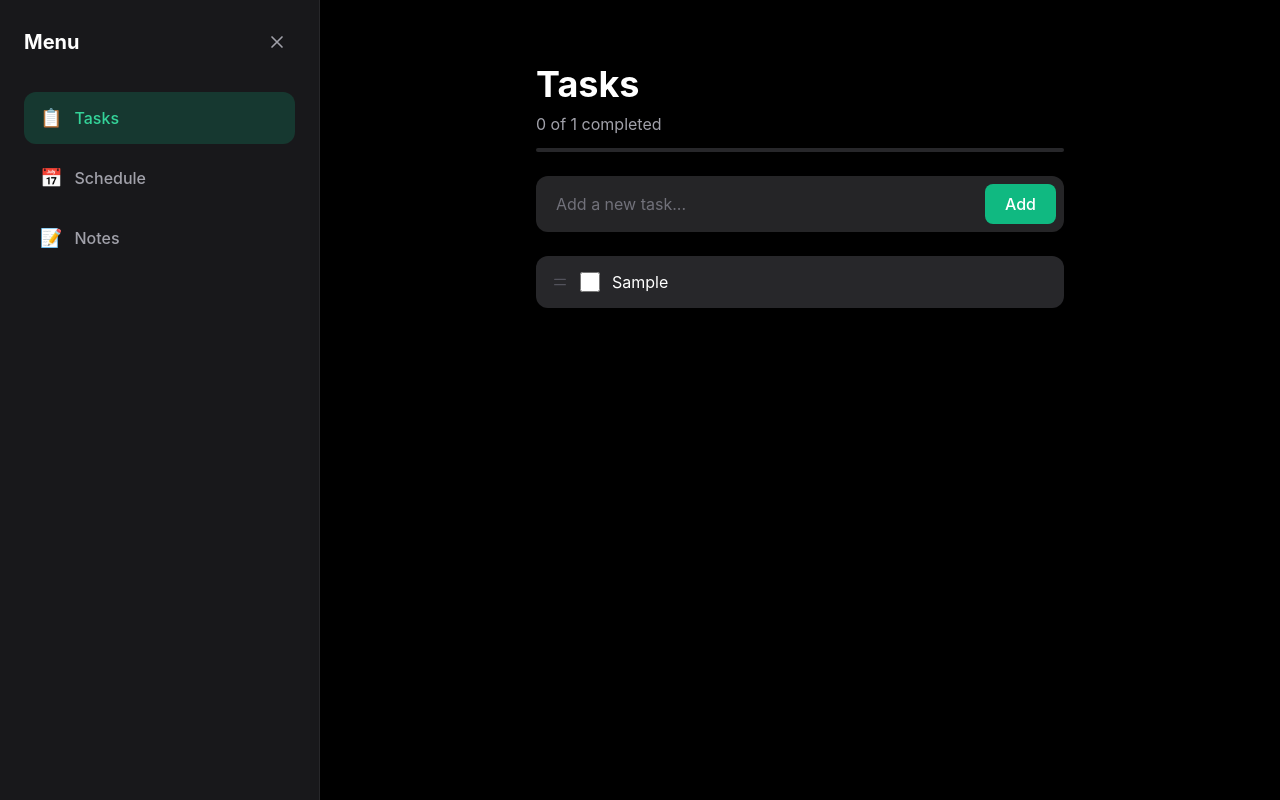
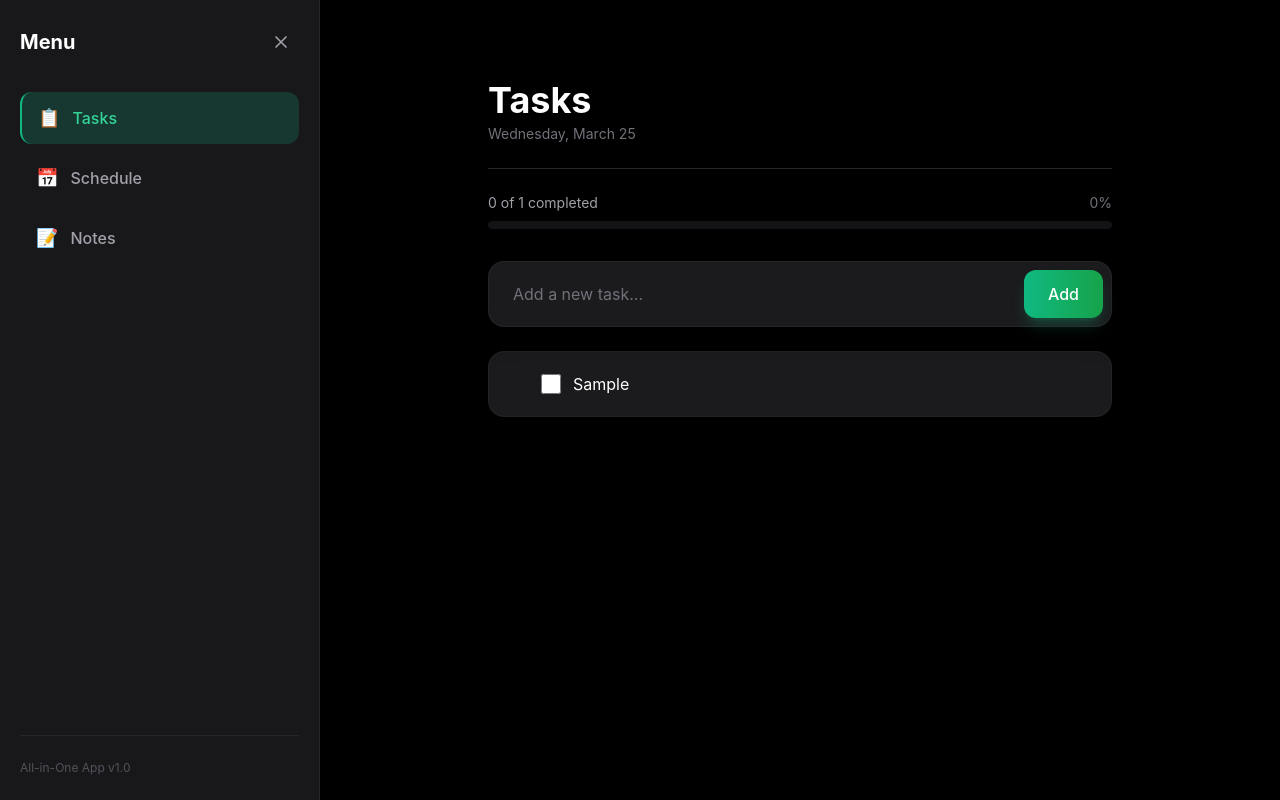
Before and after one commit to sulaimonoo5/ToDoApp, a React (Vite) app: page / in a window 1280 px wide. Both pictures are taken after typing "Sample" into the empty fields and a click on the button "Add". Built offline with nearby package versions, Linux system fonts and the light colour scheme.

Commit message:
v 0.0.14 the style has been updated, and several UI and UX improvements have been added

```diff
--- a/src/App.jsx
+++ b/src/App.jsx
@@ -8,34 +8,58 @@ import MenuIcon from "./icons/MenuIcon";
 const TASKS_KEY = "todos";
 const SIDEBAR_KEY = "sidebarOpen";
 
+// Форматирование даты
+const formatDate = () => {
+  const date = new Date();
+  const options = { weekday: 'long', month: 'long', day: 'numeric' };
+  return date.toLocaleDateString('en-US', options);
+};
+
 function App() {
   // Список задач
   const [tasks, setTasks] = useState([]);
+  // Определение размера экрана
+  const [isDesktop, setIsDesktop] = useState(() => window.innerWidth >= 1024);
   // Состояние sidebar (открыт/закрыт)
   const [sidebarOpen, setSidebarOpen] = useState(() => {
-    // Загрузка состояния из localStorage при инициализации
+    // На планшетах/мобильных - всегда закрыт
+    if (window.innerWidth < 1024) {
+      return false;
+    }
+    // На десктопе - загружаем из localStorage
     const saved = localStorage.getItem(SIDEBAR_KEY);
     if (saved !== null) {
       return saved === 'true';
     }
-    // По умолчанию: открыт на большом экране
-    return window.innerWidth >= 1024;
+    // По умолчанию на десктопе: открыт
+    return true;
   });
   // Флаг: идёт ли загрузка из localStorage
   const isLoadingRef = useRef(true);
   // Флаг: пользователь уже взаимодействовал с toggle
   const userInteractedRef = useRef(false);
 
-  // Отслеживание ширины окна (только при первом рендере)
+  // Отслеживание ширины окна
   useEffect(() => {
     const handleResize = () => {
-      // Не менять состояние если пользователь уже взаимодействовал
+      const desktop = window.innerWidth >= 1024;
+      setIsDesktop(desktop);
+
+      // На планшетах/мобильных - всегда закрыт, без localStorage
+      if (!desktop) {
+        userInteractedRef.current = false;
+        setSidebarOpen(false);
+        return;
+      }
+
+      // На десктопе - применяем localStorage логику
       if (userInteractedRef.current) return;
 
-      const wide = window.innerWidth >= 1024;
-      // Если localStorage пуст - применяем автологику
-      if (localStorage.getItem(SIDEBAR_KEY) === null) {
-        setSidebarOpen(wide);
+      const saved = localStorage.getItem(SIDEBAR_KEY);
+      if (saved !== null) {
+        setSidebarOpen(saved === 'true');
+      } else {
+        setSidebarOpen(true);
       }
     };
 
@@ -45,10 +69,16 @@ function App() {
 
   // Обработчик toggle
   const handleToggle = () => {
+    // На планшетах/мобильных - просто переключаем без localStorage
+    if (!isDesktop) {
+      setSidebarOpen(!sidebarOpen);
+      return;
+    }
+
+    // На десктопе - сохраняем в localStorage
     userInteractedRef.current = true;
     const newState = !sidebarOpen;
     setSidebarOpen(newState);
-    // Сохраняем в localStorage
     localStorage.setItem(SIDEBAR_KEY, String(newState));
   };
 
@@ -123,26 +153,35 @@ function App() {
       {/* Кнопка открытия меню */}
       <button
         onClick={handleToggle}
-        className="fixed top-4 left-4 z-30 p-2 bg-zinc-800 hover:bg-zinc-700 rounded-xl transition-colors"
+        className="fixed top-4 left-4 z-30 p-2.5 bg-zinc-800/80 backdrop-blur-sm hover:bg-zinc-700 rounded-xl transition-all duration-200 border border-zinc-700/50"
       >
-        <MenuIcon className="w-6 h-6 text-white" />
+        <MenuIcon className="w-5 h-5 text-white" />
       </button>
 
       {/* Основной контент */}
       <main className={`flex-1 transition-all duration-300 ${sidebarOpen ? 'lg:ml-80' : ''}`}>
-        <div className="max-w-xl mx-auto pt-16 px-6">
+        <div className="max-w-2xl mx-auto pt-20 px-4 sm:px-6 pb-32">
           {/* Заголовок и статистика */}
-          <div className="mb-6">
-            <h1 className="text-4xl font-bold mb-2">Tasks</h1>
-            <p className="text-zinc-400 mb-3">
-              {tasks.length === 0
-                ? "No tasks yet"
-                : `${completedCount} of ${tasks.length} completed`}
-            </p>
+          <div className="mb-6 sm:mb-8">
+            <h1 className="text-2xl sm:text-3xl md:text-4xl font-bold text-white mb-1">Tasks</h1>
+            <p className="text-zinc-500 text-xs sm:text-sm mb-4 sm:mb-6">{formatDate()}</p>
+
+            {/* Разделитель */}
+            <div className="border-b border-zinc-800 mb-4 sm:mb-6" />
+
+            {/* Прогресс */}
+            <div className="flex items-center justify-between mb-2">
+              <p className="text-zinc-400 text-xs sm:text-sm">
+                {tasks.length === 0
+                  ? "No tasks yet"
+                  : `${completedCount} of ${tasks.length} completed`}
+              </p>
+              <p className="text-zinc-500 text-xs sm:text-sm">{Math.round(progress)}%</p>
+            </div>
             {tasks.length > 0 && (
-              <div className="w-full h-1 bg-zinc-800 rounded-full overflow-hidden">
+              <div className="w-full h-2 bg-zinc-800/50 rounded-full overflow-hidden">
                 <div
-                  className="h-full bg-emerald-500 rounded-full transition-all duration-500"
+                  className="h-full bg-gradient-to-r from-emerald-400 to-green-600 rounded-full transition-all duration-500 shadow-lg shadow-emerald-500/20"
                   style={{ width: `${progress}%` }}
                 />
               </div>
@@ -159,6 +198,7 @@ function App() {
             onToggle={toggleTask}
             onReorder={reorderTasks}
             onEdit={editTask}
+            isMobile={!isDesktop}
           />
         </div>
       </main>
--- a/src/components/Sidebar.jsx
+++ b/src/components/Sidebar.jsx
@@ -20,33 +20,40 @@ function Sidebar({ isOpen, onClose }) {
       {/* Sidebar */}
       <aside
         className={`fixed top-0 left-0 h-full w-80 bg-zinc-900 border-r border-zinc-800 z-50 transform transition-transform duration-300 ${isOpen ? "translate-x-0" : "-translate-x-full"}`}>
-        <div className="p-6">
+        <div className="py-6 px-5 h-full flex flex-col">
           {/* Header с кнопкой закрытия */}
           <div className="flex items-center justify-between mb-8">
             <h2 className="text-xl font-bold text-white">Menu</h2>
             <button
               onClick={onClose}
-              className="p-2 text-zinc-400 hover:text-white hover:bg-zinc-800 rounded-lg transition-colors"
+              className="p-2 text-zinc-400 hover:text-white hover:bg-zinc-800 rounded-lg transition-all duration-200"
             >
               <svg className="w-5 h-5" fill="none" stroke="currentColor" viewBox="0 0 24 24">
                 <path strokeLinecap="round" strokeLinejoin="round" strokeWidth={2} d="M6 18L18 6M6 6l12 12" />
               </svg>
             </button>
           </div>
-          <nav className="space-y-2">
-            {menuItems.map((item) => (
+
+          {/* Navigation */}
+          <nav className="flex-1 space-y-2">
+            {menuItems.map((item, index) => (
               <button
                 key={item.name}
-                className={`w-full flex items-center gap-3 px-4 py-3 rounded-xl transition-colors ${
+                className={`w-full flex items-center gap-3 px-4 py-3 rounded-xl transition-all duration-200 ${
                   item.active
-                    ? "bg-emerald-500/20 text-emerald-400"
-                    : "text-zinc-400 hover:bg-zinc-800 hover:text-white"
+                    ? "bg-emerald-500/20 text-emerald-400 border-l-2 border-emerald-500"
+                    : "text-zinc-400 hover:bg-zinc-800 hover:text-white hover:translate-x-1"
                 }`}>
                 <span className="text-lg">{item.icon}</span>
                 <span className="font-medium">{item.name}</span>
               </button>
             ))}
           </nav>
+
+          {/* Footer */}
+          <div className="pt-6 border-t border-zinc-800">
+            <p className="text-xs text-zinc-600">All-in-One App v1.0</p>
+          </div>
         </div>
       </aside>
     </>
--- a/src/components/TaskInput.jsx
+++ b/src/components/TaskInput.jsx
@@ -35,7 +35,6 @@ function TaskInput({ onAdd }) {
     e.preventDefault()
     const trimmed = text.trim()
     if (trimmed) {
-      console.log('[Input] Submitting:', trimmed)
       onAdd(trimmed) // Уже капитализирован
       setText('') // Очищаем input
       inputRef.current?.focus() // Возвращаем фокус
@@ -43,20 +42,20 @@ function TaskInput({ onAdd }) {
   }
 
   return (
-    <div className="sticky top-4 z-10 mb-6">
+    <div className="sticky top-4 z-10 mb-4 sm:mb-6">
       <form onSubmit={handleSubmit}>
-        <div className="flex gap-2 bg-zinc-800/95 backdrop-blur-sm rounded-xl p-2 shadow-lg">
+        <div className="flex gap-2 sm:gap-3 bg-zinc-800/70 backdrop-blur-sm rounded-2xl p-1.5 sm:p-2 shadow-xl shadow-black/20 border border-zinc-700/30">
           <input
             ref={inputRef}
             type="text"
             value={text}
             onChange={handleChange}
             placeholder="Add a new task..."
-            className="flex-1 bg-transparent px-3 py-2 text-white placeholder-zinc-500 focus:outline-none"
+            className="flex-1 min-w-0 bg-transparent px-3 sm:px-4 py-2.5 sm:py-3 text-sm sm:text-base text-white placeholder-zinc-500 focus:outline-none transition-all duration-200"
           />
           <button
             type="submit"
-            className="bg-emerald-500 hover:bg-emerald-400 active:scale-95 text-white px-5 py-2 rounded-lg font-medium transition-all duration-200"
+            className="bg-gradient-to-r from-emerald-500 to-green-600 hover:from-emerald-400 hover:to-green-500 active:scale-95 text-white px-4 sm:px-6 py-2.5 sm:py-3 rounded-xl font-medium text-sm sm:text-base transition-all duration-200 shadow-lg shadow-emerald-500/25 flex-shrink-0"
           >
             Add
           </button>
--- a/src/components/TaskItem.jsx
+++ b/src/components/TaskItem.jsx
@@ -1,81 +1,100 @@
-import React, { useState, useRef, useEffect } from 'react'
-import EditIcon from '../icons/EditIcon'
-import DeleteIcon from '../icons/DeleteIcon'
+import React, { useState, useRef, useEffect } from "react";
+import EditIcon from "../icons/EditIcon";
+import DeleteIcon from "../icons/DeleteIcon";
 
-function TaskItem({ task, onDelete, onToggle, onEdit, isDragging, onDragStart, onDragOver, onDrop, dragHandleProps }) {
+function TaskItem({
+  task,
+  onDelete,
+  onToggle,
+  onEdit,
+  isDragging,
+  onDragStart,
+  onDragOver,
+  onDrop,
+  dragHandleProps,
+  isMobile,
+}) {
   // Состояние для анимации удаления
-  const [isDeleting, setIsDeleting] = useState(false)
+  const [isDeleting, setIsDeleting] = useState(false);
   // Состояние для режима редактирования
-  const [isEditing, setIsEditing] = useState(false)
-  const [editText, setEditText] = useState(task.text)
-  const editInputRef = useRef(null)
+  const [isEditing, setIsEditing] = useState(false);
+  const [editText, setEditText] = useState(task.text);
+  const editInputRef = useRef(null);
 
   // Автофокус при входе в режим редактирования
   useEffect(() => {
     if (isEditing) {
-      editInputRef.current?.focus()
-      editInputRef.current?.select()
+      editInputRef.current?.focus();
+      editInputRef.current?.select();
     }
-  }, [isEditing])
+  }, [isEditing]);
 
   // Плавное удаление с анимацией
   const handleDelete = () => {
-    setIsDeleting(true)
+    setIsDeleting(true);
     // Удаляем после завершения анимации (200ms)
-    setTimeout(() => onDelete(task.id), 200)
-  }
+    setTimeout(() => onDelete(task.id), 200);
+  };
 
   // Начать редактирование
   const startEdit = () => {
-    setEditText(task.text)
-    setIsEditing(true)
-  }
+    setEditText(task.text);
+    setIsEditing(true);
+  };
 
   // Сохранить изменения
   const saveEdit = () => {
-    const trimmed = editText.trim()
+    const trimmed = editText.trim();
     if (trimmed && trimmed !== task.text) {
-      onEdit(task.id, trimmed)
+      onEdit(task.id, trimmed);
     }
-    setIsEditing(false)
-  }
+    setIsEditing(false);
+  };
 
   // Отменить редактирование
   const cancelEdit = () => {
-    setEditText(task.text)
-    setIsEditing(false)
-  }
+    setEditText(task.text);
+    setIsEditing(false);
+  };
 
   // Обработка Enter и Escape при редактировании
   const handleEditKeyDown = (e) => {
-    if (e.key === 'Enter') {
-      e.preventDefault()
-      saveEdit()
-    } else if (e.key === 'Escape') {
-      e.preventDefault()
-      cancelEdit()
+    if (e.key === "Enter") {
+      e.preventDefault();
+      saveEdit();
+    } else if (e.key === "Escape") {
+      e.preventDefault();
+      cancelEdit();
     }
-  }
+  };
 
   return (
     <div
-      className={`group flex items-center gap-3 bg-zinc-800 rounded-xl px-4 py-3 shadow-sm hover:bg-zinc-750 hover:scale-[1.01] hover:shadow-md transition-all duration-200 ${isDeleting ? 'opacity-0 scale-95' : 'opacity-100 scale-100'} ${isDragging ? 'ring-2 ring-emerald-500' : ''}`}
+      className={`group flex items-center gap-2 sm:gap-3 bg-zinc-800/70 backdrop-blur-sm rounded-2xl px-4 sm:px-5 py-3 sm:py-4 shadow-lg shadow-black/10 border border-zinc-700/20 overflow-hidden ${isMobile ? "" : "hover:bg-zinc-800/90 hover:scale-[1.01] hover:shadow-xl hover:shadow-black/20"} transition-all duration-200 ${isDeleting ? "opacity-0 scale-95" : "opacity-100 scale-100"} ${isDragging ? "ring-2 ring-emerald-500" : ""}`}
       draggable={!isEditing}
       onDragStart={(e) => onDragStart(e, task.id)}
       onDragOver={onDragOver}
-      onDrop={(e) => onDrop(e, task.id)}
-    >
-      {/* Drag handle (иконка для перетаскивания) */}
+      onDrop={(e) => onDrop(e, task.id)}>
+      {/* Drag handle (решётка из точек) */}
       <div
-        {...dragHandleProps}
-        className="cursor-grab active:cursor-grabbing text-zinc-600 hover:text-zinc-400 transition-colors"
-        onMouseDown={(e) => {
-          // Предотвращаем startEdit при клике на drag handle
-          e.stopPropagation()
-        }}
-      >
-        <svg className="w-4 h-4" fill="none" stroke="currentColor" viewBox="0 0 24 24">
-          <path strokeLinecap="round" strokeLinejoin="round" strokeWidth={2} d="M4 8h16M4 16h16" />
+        className={`cursor-grab active:cursor-grabbing text-zinc-500 ${isMobile ? "" : "invisible group-hover:visible"} transition-all duration-200 flex-shrink-0`}
+        onMouseDown={(e) => e.stopPropagation()}>
+        <svg
+          className="w-4 sm:w-5 h-4 sm:h-5"
+          fill="currentColor"
+          viewBox="0 0 24 24">
+          {/* Первая колонка */}
+          <circle cx="5" cy="6" r="1.5" />
+          <circle cx="5" cy="12" r="1.5" />
+          <circle cx="5" cy="18" r="1.5" />
+          {/* Вторая колонка */}
+          <circle cx="12" cy="6" r="1.5" />
+          <circle cx="12" cy="12" r="1.5" />
+          <circle cx="12" cy="18" r="1.5" />
+          {/* Третья колонка */}
+          <circle cx="19" cy="6" r="1.5" />
+          <circle cx="19" cy="12" r="1.5" />
+          <circle cx="19" cy="18" r="1.5" />
         </svg>
       </div>
 
@@ -85,7 +104,7 @@ function TaskItem({ task, onDelete, onToggle, onEdit, isDragging, onDragStart, o
         checked={task.completed}
         onChange={() => onToggle(task.id)}
         onClick={(e) => e.stopPropagation()}
-        className="w-5 h-5 rounded border-2 border-zinc-600 bg-zinc-700 text-emerald-500 focus:ring-emerald-500 focus:ring-offset-0 cursor-pointer accent-emerald-500 transition-transform duration-200 hover:scale-110 checked:active:scale-90"
+        className={`w-5 h-5 rounded-lg border-2 border-zinc-600 bg-zinc-700/50 text-emerald-500 focus:ring-emerald-500 focus:ring-offset-0 cursor-pointer accent-emerald-500 transition-all duration-200 ${isMobile ? "" : "hover:scale-110"} checked:active:scale-90`}
       />
 
       {/* Текст или input для редактирования */}
@@ -97,41 +116,41 @@ function TaskItem({ task, onDelete, onToggle, onEdit, isDragging, onDragStart, o
           onChange={(e) => setEditText(e.target.value)}
           onKeyDown={handleEditKeyDown}
           onBlur={saveEdit}
-          className="flex-1 bg-zinc-700 px-3 py-1 rounded-lg text-white focus:outline-none focus:ring-2 focus:ring-emerald-500"
+          className="flex-1 bg-zinc-700/80 px-4 py-2 rounded-xl text-white focus:outline-none focus:ring-2 focus:ring-emerald-500 transition-all duration-200"
         />
       ) : (
-        <span className={`flex-1 cursor-grab transition-all duration-200 ${task.completed ? 'line-through text-zinc-500 opacity-60' : 'text-white'}`}>
+        <span
+          className={`flex-1 cursor-grab transition-all duration-200 ${task.completed ? "line-through text-zinc-500 opacity-50" : "text-white"}`}>
           {task.text}
         </span>
       )}
 
-      {/* Кнопки действий видны только при hover */}
-      <div className="flex gap-2 opacity-0 group-hover:opacity-100 transition-opacity">
+      {/* Кнопки действий - на мобильных всегда видны, на десктопе только при hover */}
+      <div
+        className={`flex gap-1.5 ${isMobile ? "" : "opacity-0 group-hover:opacity-100"} transition-all duration-200`}>
         {/* Кнопка редактирования */}
         {!isEditing && (
           <button
             onClick={(e) => {
-              e.stopPropagation()
-              startEdit()
+              e.stopPropagation();
+              startEdit();
             }}
-            className="p-1.5 text-zinc-500 hover:text-emerald-400 hover:bg-zinc-700 rounded-lg transition-colors"
-          >
+            className="p-2 text-zinc-400 hover:text-emerald-400 hover:bg-zinc-700/50 rounded-xl transition-all duration-200">
             <EditIcon className="w-4 h-4" />
           </button>
         )}
         {/* Кнопка удаления */}
         <button
           onClick={(e) => {
-            e.stopPropagation()
-            handleDelete()
+            e.stopPropagation();
+            handleDelete();
           }}
-          className="p-1.5 text-zinc-500 hover:text-red-400 hover:bg-zinc-700 rounded-lg transition-colors"
-        >
+          className="p-2 text-zinc-400 hover:text-red-400 hover:bg-zinc-700/50 rounded-xl transition-all duration-200">
           <DeleteIcon className="w-4 h-4" />
         </button>
       </div>
     </div>
-  )
+  );
 }
 
-export default TaskItem
+export default TaskItem;
--- a/src/components/TaskList.jsx
+++ b/src/components/TaskList.jsx
@@ -1,7 +1,7 @@
 import React, { useState, useRef } from 'react'
 import TaskItem from './TaskItem'
 
-function TaskList({ tasks, onDelete, onToggle, onReorder, onEdit }) {
+function TaskList({ tasks, onDelete, onToggle, onReorder, onEdit, isMobile }) {
   // Состояние для отслеживания перетаскиваемого элемента
   const [draggingId, setDraggingId] = useState(null)
   const dragOverId = useRef(null)
@@ -81,6 +81,7 @@ function TaskList({ tasks, onDelete, onToggle, onReorder, onEdit }) {
               onDragOver={handleDragOver}
               onDrop={handleDrop}
               dragHandleProps={getDragHandleProps(task.id)}
+              isMobile={isMobile}
             />
           </div>
         ))
--- a/src/index.css
+++ b/src/index.css
@@ -5,3 +5,21 @@
 body {
   font-family: -apple-system, BlinkMacSystemFont, 'Segoe UI', Roboto, sans-serif;
 }
+
+/* Стилизация скроллбара */
+::-webkit-scrollbar {
+  width: 8px;
+}
+
+::-webkit-scrollbar-track {
+  background: transparent;
+}
+
+::-webkit-scrollbar-thumb {
+  background: rgba(255, 255, 255, 0.1);
+  border-radius: 4px;
+}
+
+::-webkit-scrollbar-thumb:hover {
+  background: rgba(255, 255, 255, 0.2);
+}
```
